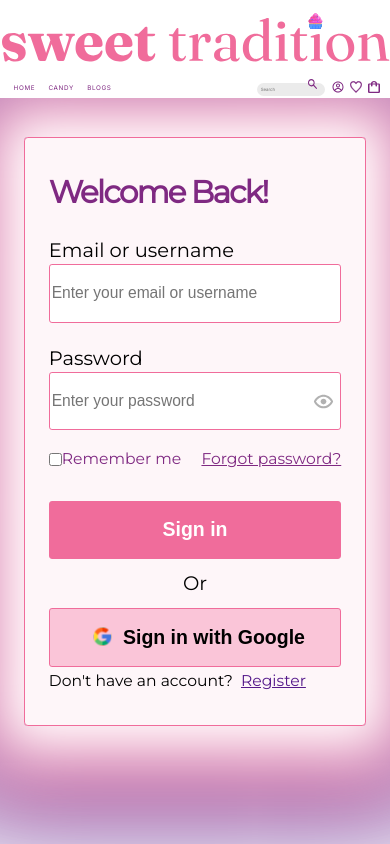
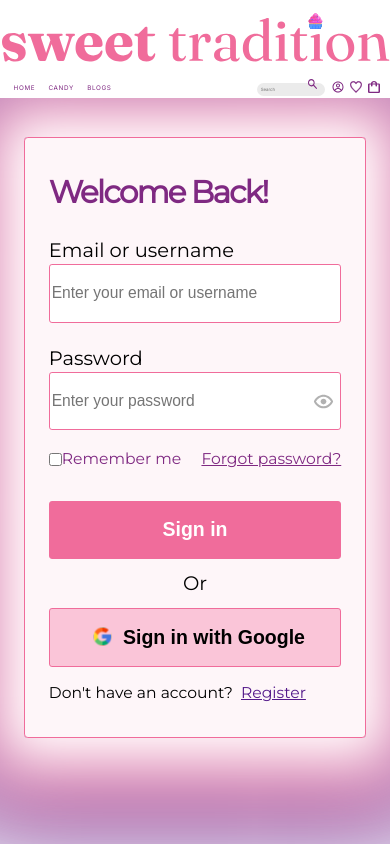
Before and after one commit to mvuko01/Sweet-tradition, a Next.js app in the folder candyshop/: page /login in a window 390 px wide. Built offline with nearby package versions, Linux system fonts and the light colour scheme.

Commit message:
Added more padding to register section

```diff
--- a/candyshop/styles/Login.module.css
+++ b/candyshop/styles/Login.module.css
@@ -209,6 +209,7 @@
         font-size: 8vw;
     }
     .register {
+        margin-top: 3vw;
         font-size: 4vw;
         margin-bottom: 3vw;
     }
```
